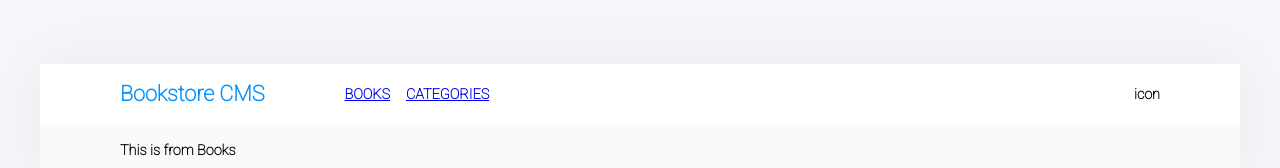
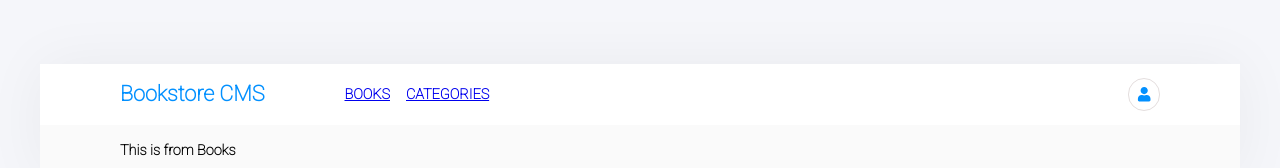
Before and after one commit to barakadanny/Book-store-React-js, a React (Create React App) app: page / in a window 1280 px wide. Shown: the top 168 px of the page. Built offline with nearby package versions, Linux system fonts and the light colour scheme.

Commit message:
Profile icon User Profile Added

```diff
--- a/src/components/Header.css
+++ b/src/components/Header.css
@@ -21,6 +21,16 @@ nav ul {
   gap: 1rem;
 }
 
+header span {
+  color: var(--azure-color);
+  display: flex;
+  justify-content: center;
+  align-items: center;
+  cursor: pointer;
+  padding: 8px;
+  border-radius: 50%;
+  border: 1px solid #e4dede;
+}
 
 /* Desktop View */
 @media screen and (min-width: 768px) {
@@ -28,6 +38,6 @@ nav ul {
     padding: 1em 5rem;
   }
   nav {
-      gap: 5rem;
+    gap: 5rem;
   }
 }
--- a/src/components/Header.js
+++ b/src/components/Header.js
@@ -1,6 +1,7 @@
 import React from 'react';
 import { Link } from 'react-router-dom';
 import './Header.css';
+import { FaUser } from 'react-icons/fa';
 
 function Header() {
   return (
@@ -16,7 +17,11 @@ function Header() {
           </li>
         </ul>
       </nav>
-      <span>icon</span>
+      <span>
+        {' '}
+        <FaUser />
+        {' '}
+      </span>
     </header>
   );
 }
```
